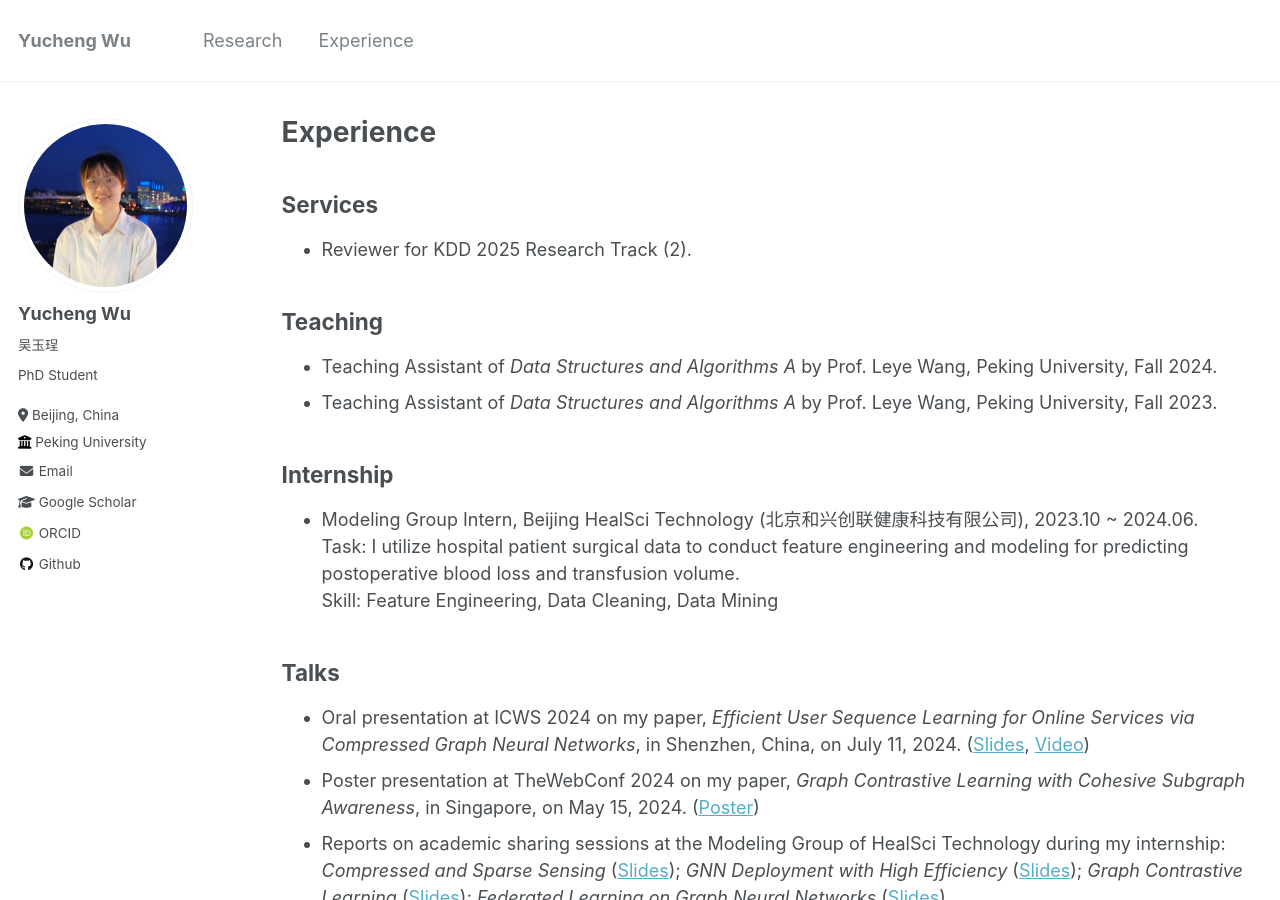
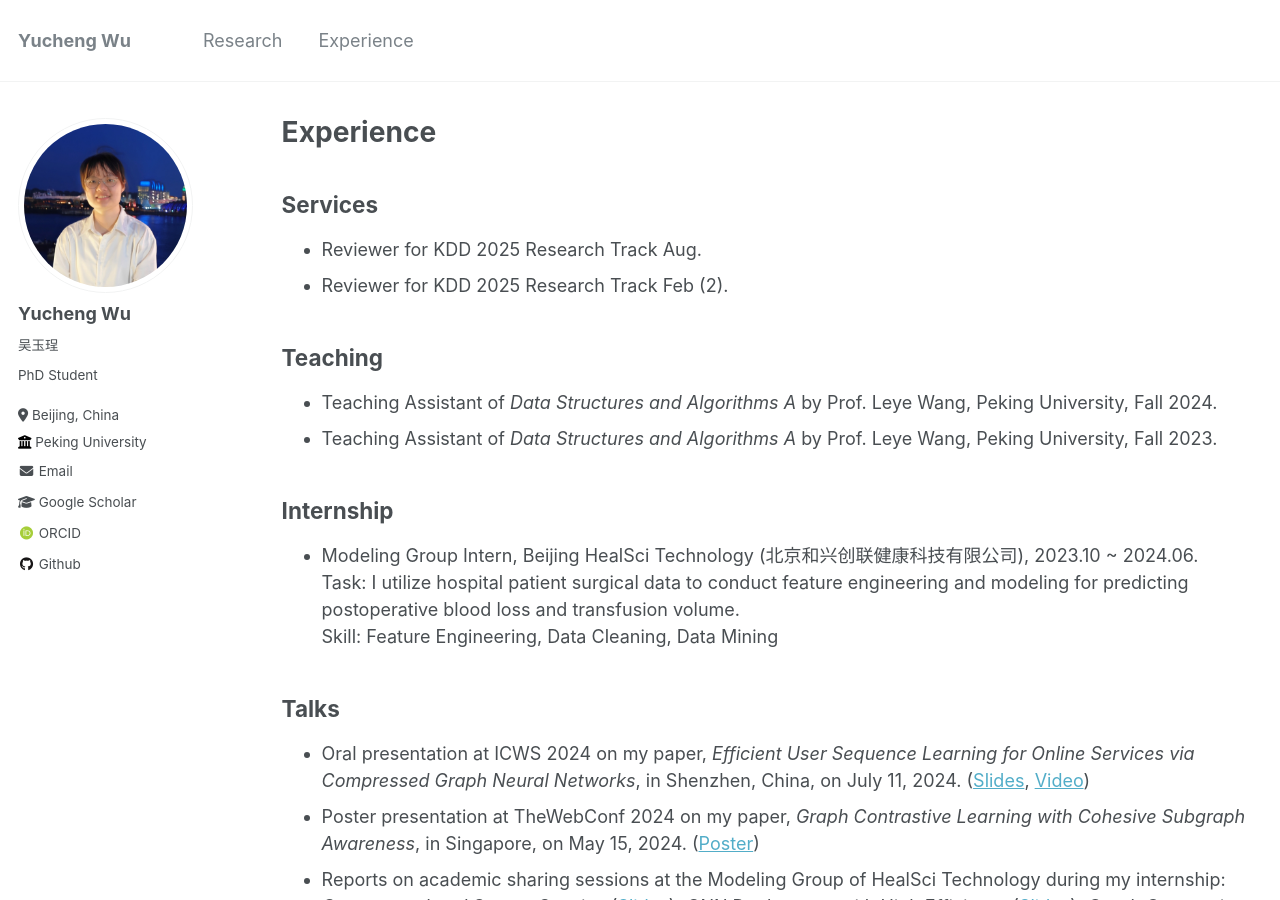
Before and after one commit to wuyucheng2002/wuyucheng2002.github.io, a Jekyll site: the page built from _pages/experience.md, in a window 1280 px wide and 900 px high. Built offline with Jekyll 4.4.1, drawn with Linux system fonts in a browser that asks for light colours; some web fonts are replaced.

Commit message:
Update experience.md

```diff
--- a/_pages/experience.md
+++ b/_pages/experience.md
@@ -7,7 +7,8 @@ author_profile: true
 
 ## Services
 
-* Reviewer for KDD 2025 Research Track (2).
+* Reviewer for KDD 2025 Research Track Aug.
+* Reviewer for KDD 2025 Research Track Feb (2).
 
 ## Teaching
 
```
